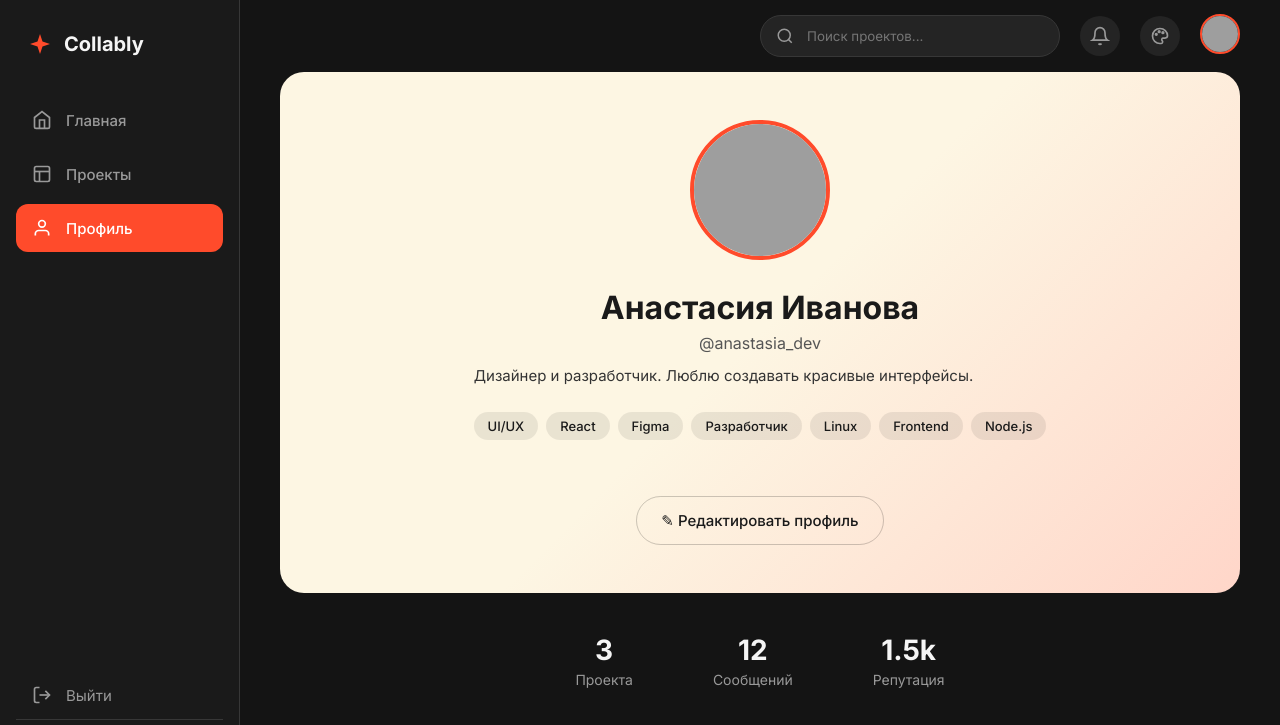
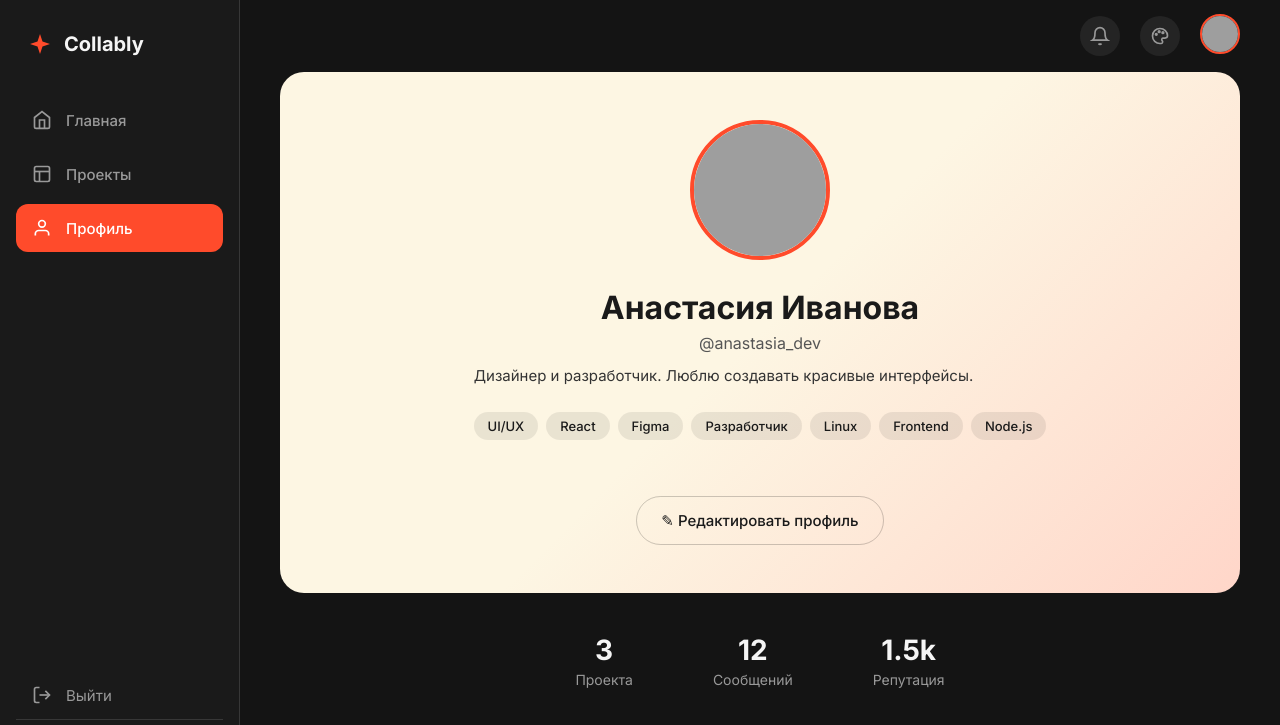
Before and after one commit to Ponciv/hahaton, a plain HTML site: page profile.html in a window 1280 px wide. Shown: the top 725 px of the page. Drawn offline with Linux system fonts and the light colour scheme; grey boxes are pictures that could not be loaded.

Commit message:
Update profile.html

```diff
--- a/profile.html
+++ b/profile.html
@@ -25,10 +25,6 @@
 
   <main class="main" id="main">
     <header class="topbar">
-      <div class="search">
-        <svg viewBox="0 0 24 24" fill="none" stroke="currentColor" stroke-width="2"><circle cx="11" cy="11" r="8"/><line x1="21" y1="21" x2="16.65" y2="16.65"/></svg>
-        <input type="text" placeholder="Поиск проектов..." id="homeSearch">
-      </div>
       <button class="icon-btn" aria-label="Уведомления"><svg width="20" height="20" viewBox="0 0 24 24" fill="none" stroke="currentColor" stroke-width="2"><path d="M18 8A6 6 0 0 0 6 8c0 7-3 9-3 9h18s-3-2-3-9"/><path d="M13.73 21a2 2 0 0 1-3.46 0"/></svg></button>
 
       <div class="dropdown" data-dropdown>
```
